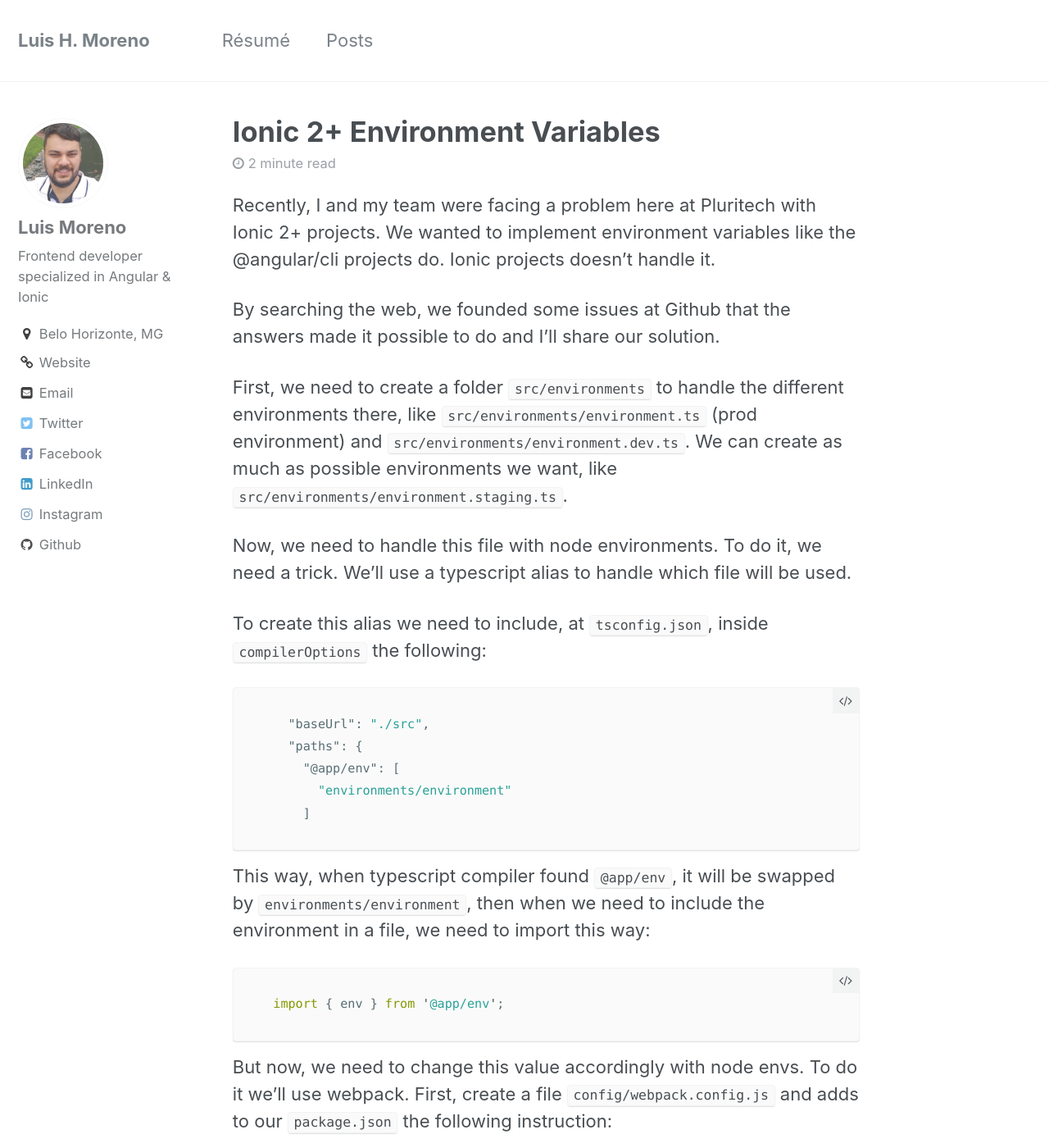
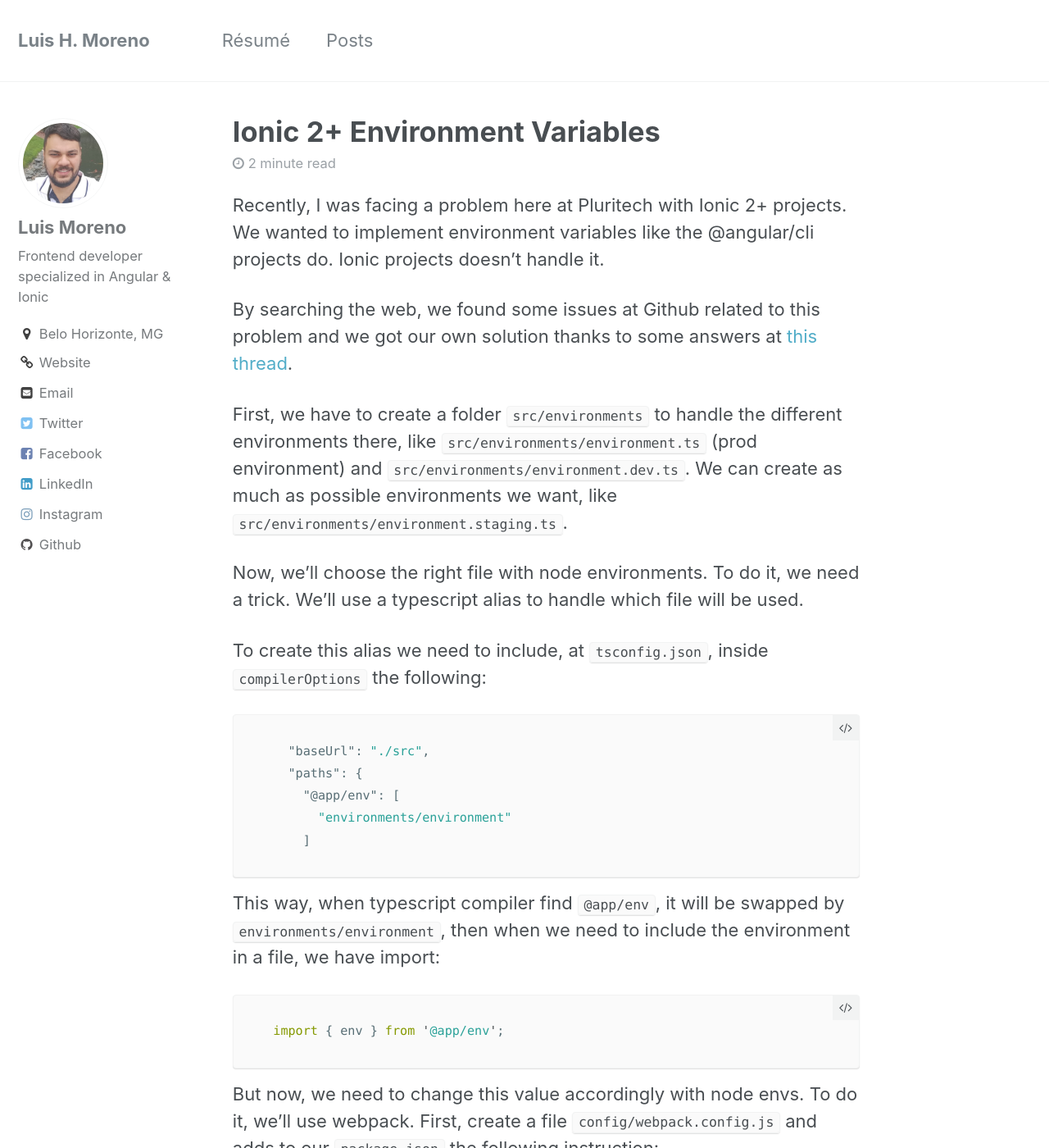
Before and after one commit to luishmcmoreno/luishmcmoreno.github.io, a Jekyll site: the page built from _posts/2017-11-21-ionic-environment-variables.md, in a window 1280 px wide and 1400 px high. Shown: the whole window at 82% size. Built offline with Jekyll 4.4.1, drawn with Linux system fonts in a browser that asks for light colours; comment, search, counter and statistics services are not loaded; some of the changed text lies outside the part shown.

Commit message:
typo fixes

````diff
--- a/_posts/2017-11-21-ionic-environment-variables.md
+++ b/_posts/2017-11-21-ionic-environment-variables.md
@@ -6,13 +6,13 @@ tags:
   - continuous-integration
 ---
 
-Recently, I and my team were facing a problem here at Pluritech with Ionic 2+ projects. We wanted to implement environment variables like the @angular/cli projects do. Ionic projects doesn't handle it.
+Recently, I was facing a problem here at Pluritech with Ionic 2+ projects. We wanted to implement environment variables like the @angular/cli projects do. Ionic projects doesn't handle it.
 
-By searching the web, we founded some issues at Github that the answers made it possible to do and I'll share our solution.
+By searching the web, we found some issues at Github related to this problem and we got our own solution thanks to some answers at [this thread](https://github.com/ionic-team/ionic-cli/issues/1205).
 
-First, we need to create a folder ``src/environments`` to handle the different environments there, like ``src/environments/environment.ts`` (prod environment) and ``src/environments/environment.dev.ts``. We can create as much as possible environments we want, like ``src/environments/environment.staging.ts``.
+First, we have to create a folder ``src/environments`` to handle the different environments there, like ``src/environments/environment.ts`` (prod environment) and ``src/environments/environment.dev.ts``. We can create as much as possible environments we want, like ``src/environments/environment.staging.ts``.
 
-Now, we need to handle this file with node environments. To do it, we need a trick. We'll use a typescript alias to handle which file will be used.
+Now, we'll choose the right file with node environments. To do it, we need a trick. We'll use a typescript alias to handle which file will be used.
 
 To create this alias we need to include, at ``tsconfig.json``, inside ``compilerOptions`` the following:
 
@@ -24,13 +24,13 @@ To create this alias we need to include, at ``tsconfig.json``, inside ``compiler
       ]
 ```
 
-This way, when typescript compiler found ``@app/env``, it will be swapped by ``environments/environment``, then when we need to include the environment in a file, we need to import this way:
+This way, when typescript compiler find ``@app/env``, it will be swapped by ``environments/environment``, then when we need to include the environment in a file, we have import:
 
 ```typescript
   import { env } from '@app/env';
 ```
 
-But now, we need to change this value accordingly with node envs. To do it we'll use webpack. First, create a file ``config/webpack.config.js`` and adds to our ``package.json`` the following instruction:
+But now, we need to change this value accordingly with node envs. To do it, we'll use webpack. First, create a file ``config/webpack.config.js`` and adds to our ``package.json`` the following instruction:
 
 ```json
     "config": {
@@ -78,7 +78,7 @@ module.exports = function () {
 
 ```
 
-Now, this webpack configuration will change the ``@app/env`` value to the corresponding file. To do it, we just need to include a node env to the CLI command.
+Now, this webpack configuration will change the ``@app/env`` value to the corresponding file. To do it, we just have to include a node env to the CLI command.
 
 ```bash
 
````
Also changed, not shown: other parts of _posts/2017-11-21-ionic-environment-variables.md (+1 -1 lines).
